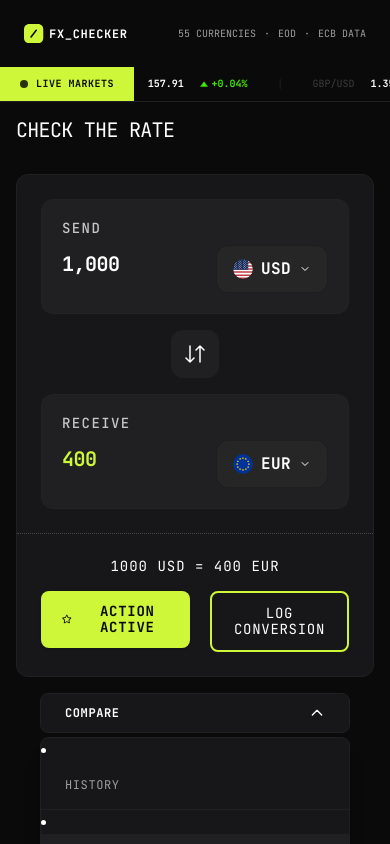
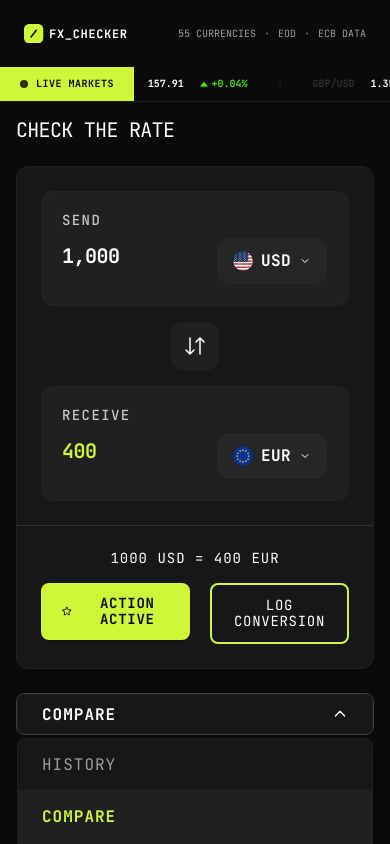
Before and after one commit to barriedirk/frontend-mentor-exercise-44-foreign-exchange-currency-converter, a Next.js app in the folder frontend/: page / in a window 390 px wide. Both pictures are taken after a click on the button "COMPARE". Shown: the top 844 px of the page. Built offline with nearby package versions, Linux system fonts and the light colour scheme.

Commit message:
refactor(tabs): encapsulate keyboard event listeners via useEffect inside custom hook

```diff
--- a/frontend/features/dashboard/components/DashboardTabsMobileView.tsx
+++ b/frontend/features/dashboard/components/DashboardTabsMobileView.tsx
@@ -3,12 +3,14 @@
 import { Dispatch, SetStateAction, useId, useState } from "react";
 import { cn } from "@/shared/utils/cn";
 import { TabId, TabItem } from "./types";
+import { useMenuKeyboardNavigation } from "@/shared/hooks/useMenuKeyboardNavigation";
 
 interface DashboardTabsMobileViewProps {
   readonly tabItems: readonly TabItem[];
   readonly activeTab: TabId;
   readonly setActiveTab: Dispatch<SetStateAction<TabId>>;
 }
+
 export function DashboardTabsMobileView({
   tabItems,
   activeTab,
@@ -19,21 +21,34 @@ export function DashboardTabsMobileView({
   const buttonId = useId();
   const menuId = useId();
 
+  const { containerRef, triggerRef, itemRefs, toggleMenu } =
+    useMenuKeyboardNavigation({
+      itemCount: tabItems.length,
+      isOpen,
+      setIsOpen,
+    });
+
   const currentTabLabel = tabItems.find((tab) => tab.id === activeTab)?.label;
+  const activeIdx = tabItems.findIndex((tab) => tab.id === activeTab);
 
   return (
-    <div className="relative w-full sm:hidden px-[var(--spacing-300)] py-[var(--spacing-200)]">
+    <nav
+      ref={containerRef}
+      className="relative w-full sm:hidden border border-[var(--color-border-focus)] rounded-8"
+      aria-label="Dashboard mobile navigation"
+    >
       <button
         id={buttonId}
+        ref={triggerRef}
+        onClick={() => toggleMenu(activeIdx)}
         type="button"
-        onClick={() => setIsOpen(!isOpen)}
         aria-haspopup="menu"
         aria-expanded={isOpen}
         aria-controls={menuId}
         aria-label="Select dashboard tab"
         className="w-full h-[40px] px-[var(--spacing-300)] bg-neutral-700 border border-border-subtle rounded-8 flex items-center justify-between text-preset-5 text-text-primary uppercase font-bold tracking-wider"
       >
-        <span>{currentTabLabel}</span>
+        <span className="text-preset-3 text-foreground">{currentTabLabel}</span>
         <svg
           className={cn("w-4 h-4 transition-transform", isOpen && "rotate-180")}
           fill="none"
@@ -49,41 +64,47 @@ export function DashboardTabsMobileView({
         </svg>
       </button>
 
-      {/* Listado desplegable */}
       {isOpen && (
         <div
           id={menuId}
           role="menu"
           aria-labelledby={buttonId}
-          className="absolute left-[var(--spacing-300)] right-[var(--spacing-300)] mt-[var(--spacing-050)] bg-neutral-700 border border-border-subtle rounded-8 overflow-hidden z-50 shadow-xl divide-y divide-border-subtle"
+          className="absolute w-full left-0 right-0 mt-[var(--spacing-050)] bg-neutral-700 border border-border-subtle rounded-8 overflow-hidden z-50 shadow-xl divide-y divide-border-subtle"
         >
-          {tabItems.map((tab) => (
-            <li key={tab.id}>
+          {tabItems.map((tab, idx) => {
+            const isActive = tab.id === activeTab;
+
+            return (
               <button
+                key={tab.id}
+                ref={(el) => {
+                  itemRefs.current[idx] = el;
+                }}
                 type="button"
                 role="menuitem"
                 onClick={() => {
                   setActiveTab(tab.id);
                   setIsOpen(false);
+                  triggerRef.current?.focus();
                 }}
                 className={cn(
-                  "w-full px-[var(--spacing-300)] py-[var(--spacing-200)] text-left text-preset-5 uppercase tracking-wider flex items-center justify-between",
-                  tab.id === activeTab
+                  "w-full px-[var(--spacing-300)] py-[var(--spacing-200)] text-left text-preset-5 uppercase tracking-wider flex items-center justify-between outline-none focus:bg-neutral-600",
+                  isActive
                     ? "text-brand font-bold bg-neutral-600"
                     : "text-text-secondary",
                 )}
               >
-                <span>{tab.label}</span>
+                <span className="text-preset-3">{tab.label}</span>
                 {tab.badge !== undefined && (
                   <span className="text-preset-6 px-[6px] py-[2px] rounded-full bg-brand-muted text-brand font-bold tabular-nums">
                     {tab.badge}
                   </span>
                 )}
               </button>
-            </li>
-          ))}
+            );
+          })}
         </div>
       )}
-    </div>
+    </nav>
   );
 }
--- a/frontend/features/dashboard/dashboard.tsx
+++ b/frontend/features/dashboard/dashboard.tsx
@@ -3,10 +3,8 @@ import { DashboardTabs } from "./components/DashboardTabs";
 
 export default function Dashboard() {
   return (
-    <section className="p-[var(--spacing-200)] w-full max-w-[var(--max-inner-container))] mx-auto">
-      <h1 className="text-preset-2 text-text-primary mb-[var(--spacing-400)]">
-        CHECK THE RATE
-      </h1>
+    <section className="p-[var(--spacing-200)] w-full max-w-[var(--max-inner-container))] mx-auto flex flex-col gap-[var(--spacing-300)]">
+      <h1 className="text-preset-2 text-text-primary">CHECK THE RATE</h1>
       <CurrencyExchange />
       <DashboardTabs />
     </section>
--- /dev/null
+++ b/frontend/shared/hooks/useMenuKeyboardNavigation.ts
@@ -0,0 +1,99 @@
+import { useRef, KeyboardEvent, useEffect } from "react";
+
+interface UseMenuKeyboardNavigationProps {
+  itemCount: number;
+  isOpen: boolean;
+  setIsOpen: (isOpen: boolean) => void;
+}
+
+export function useMenuKeyboardNavigation({
+  itemCount,
+  isOpen,
+  setIsOpen,
+}: UseMenuKeyboardNavigationProps) {
+  const containerRef = useRef<HTMLElement>(null);
+  const triggerRef = useRef<HTMLButtonElement>(null);
+  const itemRefs = useRef<(HTMLButtonElement | null)[]>([]);
+
+  useEffect(() => {
+    const container = containerRef.current;
+    if (!container) return;
+
+    const listener = (e: globalThis.KeyboardEvent) => {
+      handleKeyDown(e as unknown as KeyboardEvent<HTMLElement>);
+    };
+
+    container.addEventListener("keydown", listener);
+    return () => container.removeEventListener("keydown", listener);
+  }, [isOpen, itemCount]);
+
+  const handleKeyDown = (e: KeyboardEvent<HTMLElement>) => {
+    const currentIdx = itemRefs.current.findIndex(
+      (el) => el === document.activeElement,
+    );
+
+    switch (e.key) {
+      case "ArrowDown":
+        e.preventDefault();
+        if (isOpen) {
+          const nextIdx = (currentIdx + 1) % itemCount;
+          itemRefs.current[nextIdx]?.focus();
+        } else {
+          setIsOpen(true);
+          setTimeout(() => itemRefs.current[0]?.focus(), 0);
+        }
+        break;
+
+      case "ArrowUp":
+        e.preventDefault();
+        if (isOpen) {
+          const prevIdx = (currentIdx - 1 + itemCount) % itemCount;
+          itemRefs.current[prevIdx]?.focus();
+        }
+        break;
+
+      case "Home":
+        e.preventDefault();
+        if (isOpen) itemRefs.current[0]?.focus();
+        break;
+
+      case "End":
+        e.preventDefault();
+        if (isOpen) itemRefs.current[itemCount - 1]?.focus();
+        break;
+
+      case "Escape":
+        if (isOpen) {
+          setIsOpen(false);
+          triggerRef.current?.focus();
+        }
+        break;
+
+      case "Tab":
+        if (isOpen) {
+          setIsOpen(false);
+        }
+        break;
+
+      default:
+        break;
+    }
+  };
+
+  const toggleMenu = (activeIdx?: number) => {
+    const nextState = !isOpen;
+    setIsOpen(nextState);
+    if (nextState) {
+      const focusIdx =
+        activeIdx !== undefined && activeIdx !== -1 ? activeIdx : 0;
+      setTimeout(() => itemRefs.current[focusIdx]?.focus(), 0);
+    }
+  };
+
+  return {
+    containerRef,
+    triggerRef,
+    itemRefs,
+    toggleMenu,
+  };
+}
```
